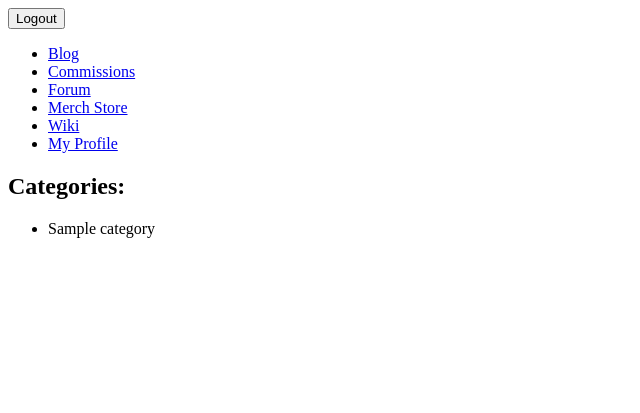
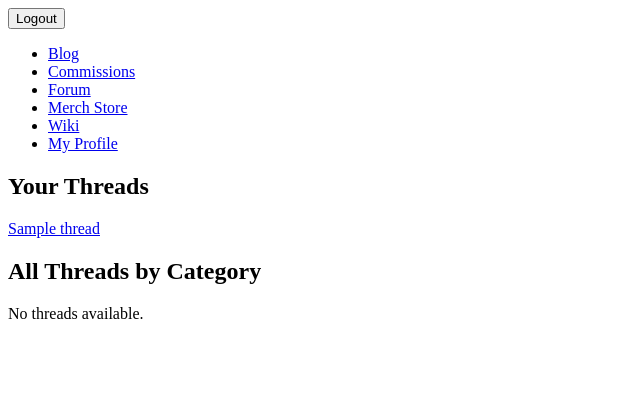
Before and after one commit to luckyst4rdolphin/hobbysite-c-group7, a Django app: template hobbysite/forum/templates/thread_list.html in a window 1280 px wide. Shown: the top 413 px of the page, without its empty margins (0-640 px from the left). Run offline with Django 5.2, Linux system fonts and the light colour scheme; the template is opened without the code that fills it: most values are stand-ins (such as "Sample title", 1, 10 or a date in 2020).

Commit message:
Modified thread_list.html accordingly

```diff
--- a/hobbysite/forum/templates/thread_list.html
+++ b/hobbysite/forum/templates/thread_list.html
@@ -1,18 +1,24 @@
 {% extends 'base.html' %}
 
-{% block title %}Thread Categories{% endblock %}
 {% block content %}
-    <h2>Categories:</h2>
-    <ul>
-        {% for category in categories %}
-            <li>{{ category.name }}</li>
-            <ul>
-                {% for thread in threads %}
-                    {% if thread.category.name == category.name %}
-                        <li><a href="{{ thread.get_absolute_url }}">{{ thread.title }}</a></li>
-                    {% endif %}
-                {% endfor %}
-            </ul>
-        {% endfor %}
-    </ul>
+	<h2>Your Threads</h2>
+  		{% if user_threads %}
+    			{% for thread in user_threads %}
+      				<p><a href="{{ thread.get_absolute_url }}">{{ thread.title }}</a></p>
+    			{% endfor %}
+  		{% else %}
+    			<p>No threads created yet.</p>
+  		{% endif %}
+
+	<h2>All Threads by Category</h2>
+  	{% regroup all_threads by category as grouped_threads %}
+  	{% for group in grouped_threads %}
+    		<h3>{{ group.grouper.name }}</h3>
+    		{% for thread in group.list %}
+      			<p><a href="{{ thread.get_absolute_url }}">{{ thread.title }}</a></p>
+    		{% endfor %}
+  	{% empty %}
+    		<p>No threads available.</p>
+  	{% endfor %}
+
 {% endblock %}
```
